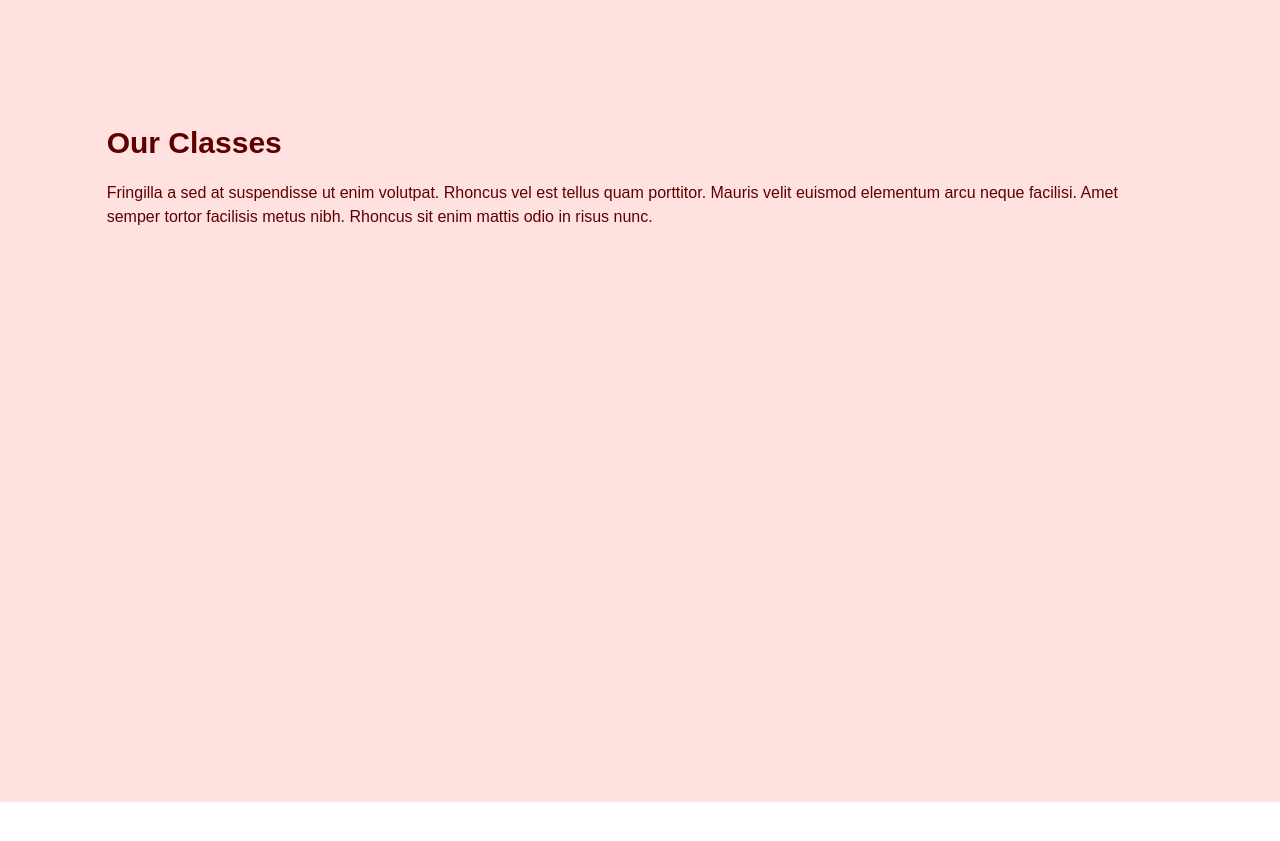
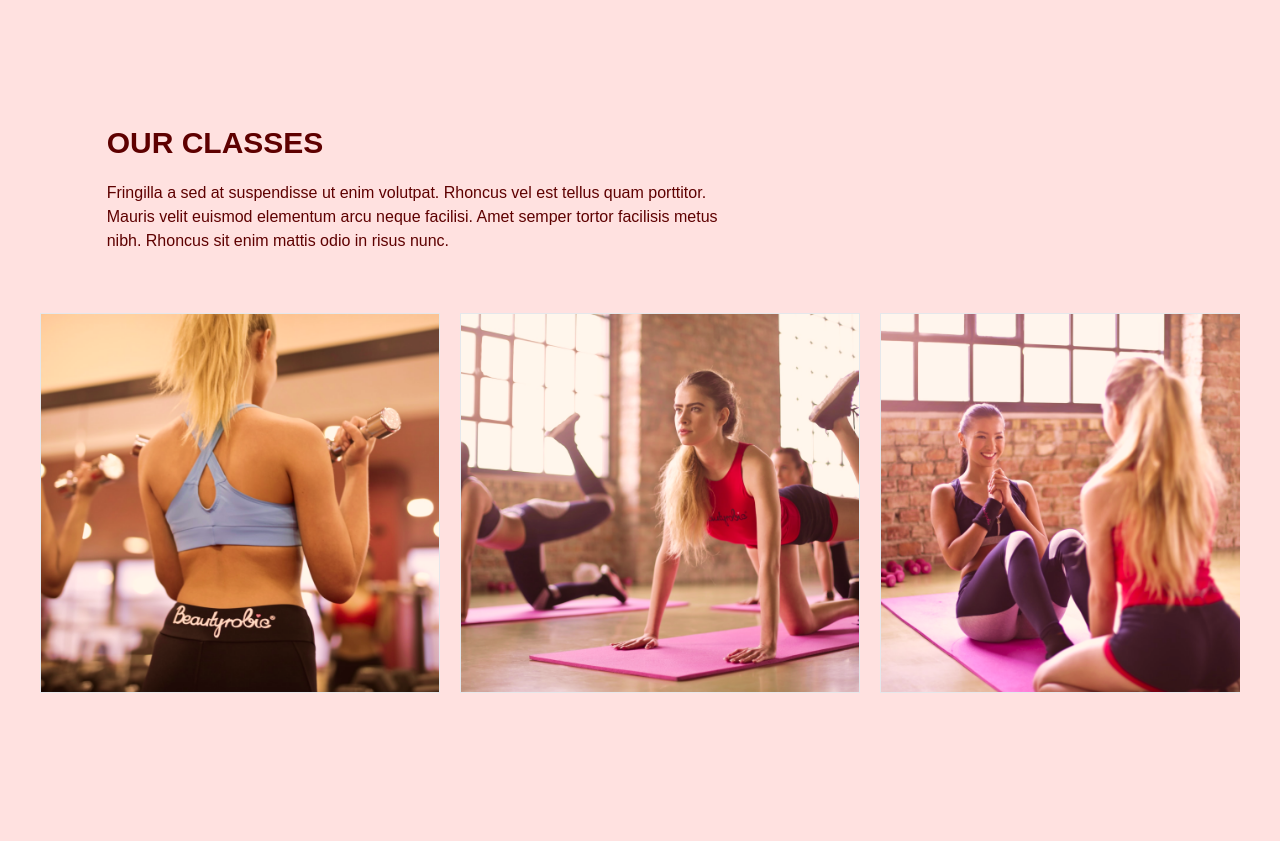
Before and after one commit to SaraMecinovic1/gym-website, a React (Vite) app: page / in a window 1280 px wide. Shown: the part 2140-2981 px from the top of the page. Before the commit the page ends 2942 px from the top, so only its background shows below. Built offline with nearby package versions, Linux system fonts and the light colour scheme.

Commit message:
made swipper

```diff
--- a/src/scenes/ourClasses/Class.tsx
+++ b/src/scenes/ourClasses/Class.tsx
@@ -5,14 +5,22 @@ type Props = {
 };
 
 const Class = ({ name, description, image }: Props) => {
-  const overlayStyles = `p-5 absolute z-30 flex h-[380px] w-[450px] flex-col items-center justify-center whitespace-normal bg-primary-500 text-center text-white opacity-0 transition duration-500 hover:opacity-90`;
+  const overlayStyles = `p-5 absolute z-30 flex
+      h-[380px] w-[400px] flex-col items-center justify-center
+      whitespace-normal bg-primary-500 text-center text-white
+      opacity-0 transition duration-500 hover:opacity-90`;
+
   return (
-    <li className="relative mx-5 inline-block h-[380px] w-[450px]">
+    <li className="relative w-[400px] h-[380px] flex-shrink-0">
       <div className={overlayStyles}>
-        <p>{name}</p>
-        <p>{description}</p>
-        <img src={image} alt="class" />
+        <p className="text-2xl">{name}</p>
+        {description && <p className="mt-5">{description}</p>}
       </div>
+      <img
+        className="w-full h-full object-cover border border-gray"
+        alt={name}
+        src={image}
+      />
     </li>
   );
 };
--- a/src/scenes/ourClasses/index.tsx
+++ b/src/scenes/ourClasses/index.tsx
@@ -1,12 +1,12 @@
-import { ClassType, Page } from "@/shared/types";
+import { Page, ClassType } from "@/shared/types";
 import image1 from "@/assets/image1.png";
 import image2 from "@/assets/image2.png";
 import image3 from "@/assets/image3.png";
 import image4 from "@/assets/image4.png";
 import image5 from "@/assets/image5.png";
 import image6 from "@/assets/image6.png";
+import { motion } from "framer-motion";
 import HText from "@/shared/HText";
-import { motion } from "framer-motion";
 import Class from "./Class";
 
 const classes: Array<ClassType> = [
@@ -48,10 +48,10 @@ type Props = {
   setSelectedPage: (value: Page) => void;
 };
 
-function OurClasses({ setSelectedPage }: Props) {
+const OurClasses = ({ setSelectedPage }: Props) => {
   return (
-    <section id="ourclasses" className="w-full bg-primary-100 py-40 ">
-      <motion.div onViewportEnter={() => setSelectedPage(Page)}>
+    <section id="ourclasses" className="w-full bg-primary-100 py-40">
+      <motion.div onViewportEnter={() => setSelectedPage(Page.OurClasses)}>
         <motion.div
           className="mx-auto w-5/6"
           initial="hidden"
@@ -63,8 +63,8 @@ function OurClasses({ setSelectedPage }: Props) {
             visible: { opacity: 1, x: 0 },
           }}
         >
-          <div>
-            <HText>Our Classes</HText>
+          <div className="md:w-3/5">
+            <HText>OUR CLASSES</HText>
             <p className="py-5">
               Fringilla a sed at suspendisse ut enim volutpat. Rhoncus vel est
               tellus quam porttitor. Mauris velit euismod elementum arcu neque
@@ -72,9 +72,11 @@ function OurClasses({ setSelectedPage }: Props) {
               enim mattis odio in risus nunc.
             </p>
           </div>
+        </motion.div>
 
-          <div className="mt-10 h-[353px] w-full overflow-x-auto overflow-y-hidden">
-            <ul className="w-[28000px] whitespace-nowrap">
+        {/* Container for scrolling images */}
+        <div className="mt-10 mx-10 overflow-x-auto">
+          <ul className="flex gap-5 w-[1800px]">
             {classes.map((item: ClassType, index) => (
               <Class
                 key={`${item.name}-${index}`}
@@ -86,9 +88,8 @@ function OurClasses({ setSelectedPage }: Props) {
           </ul>
         </div>
       </motion.div>
-      </motion.div>
     </section>
   );
-}
+};
 
 export default OurClasses;
```
Lines whose indentation alone changed are shown as unchanged.
